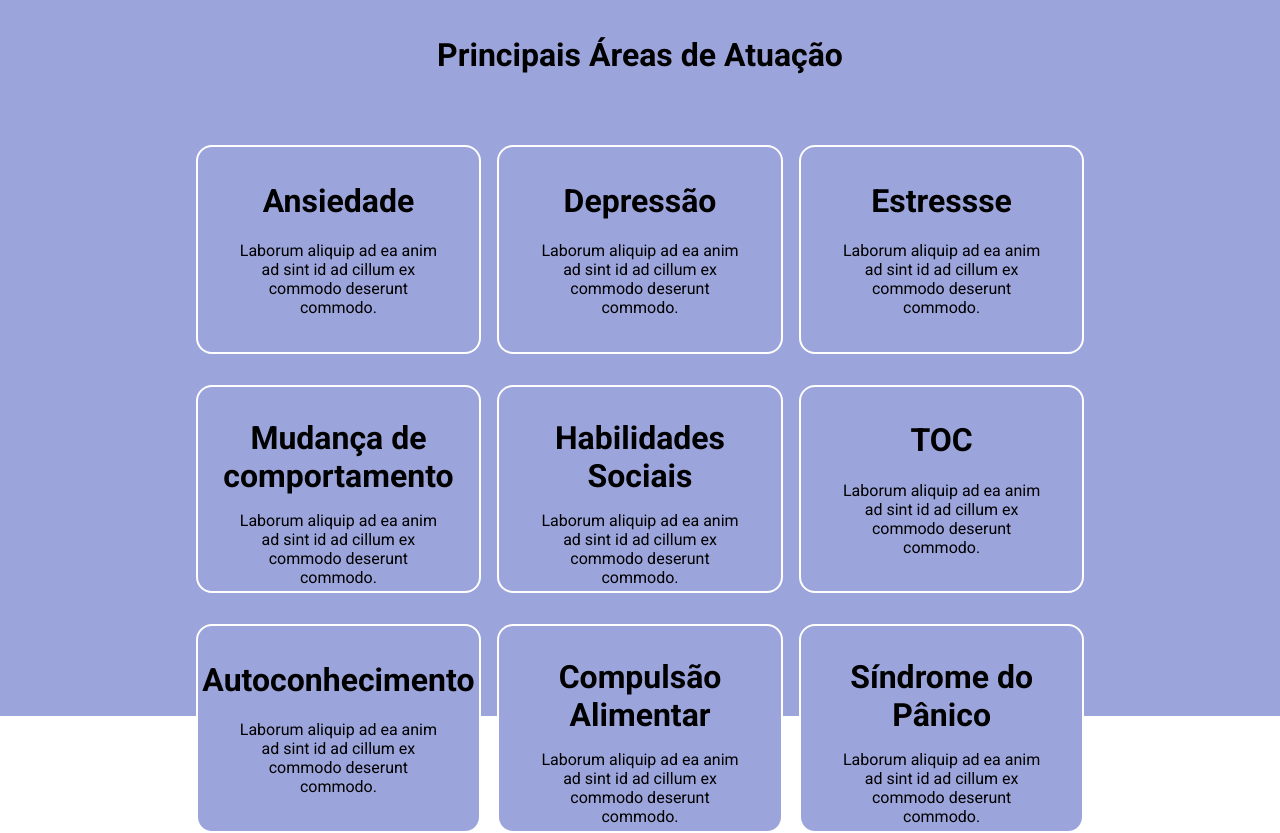
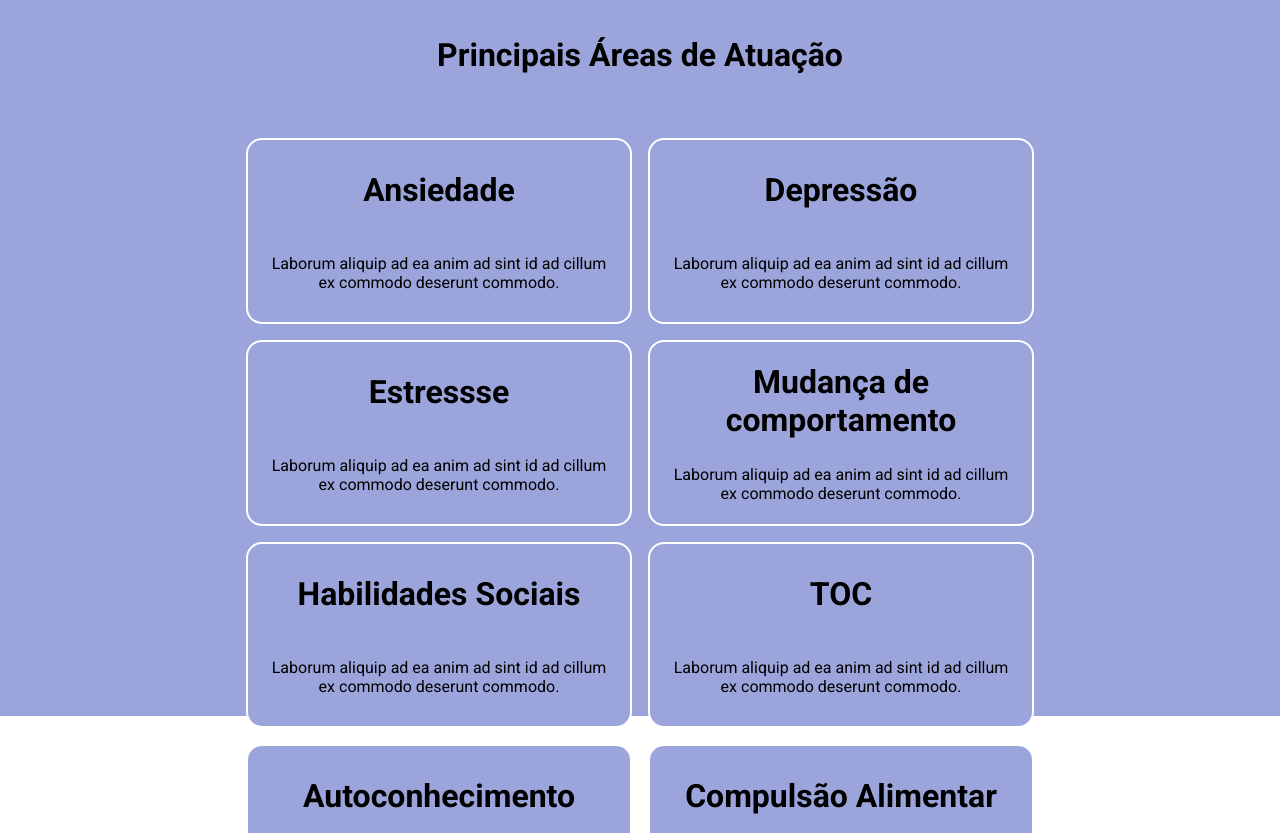
Before and after one commit to natharaujos/psicologist-landing-page, a React (Vite) app: page / in a window 1280 px wide. Shown: the part 1540-2373 px from the top of the page. Built offline with nearby package versions, Linux system fonts and the light colour scheme; the HTML template or start-up script is replaced by a standard one.

Commit message:
feat: adjusting size of the cards

```diff
--- a/src/sections/WhatIdo/components/Card.tsx
+++ b/src/sections/WhatIdo/components/Card.tsx
@@ -10,10 +10,10 @@ interface CardProps {
 function Card({ title }: CardProps) {
   return (
     <Box
-      height={"20%"}
-      width={"20%"}
+      height={"150px"}
+      width={"350px"}
       bgcolor={LIGHT_BLUE}
-      padding={"2rem"}
+      padding={"1rem"}
       borderRadius={"1rem"}
       border={"2px solid"}
       borderColor={"white"}
```
